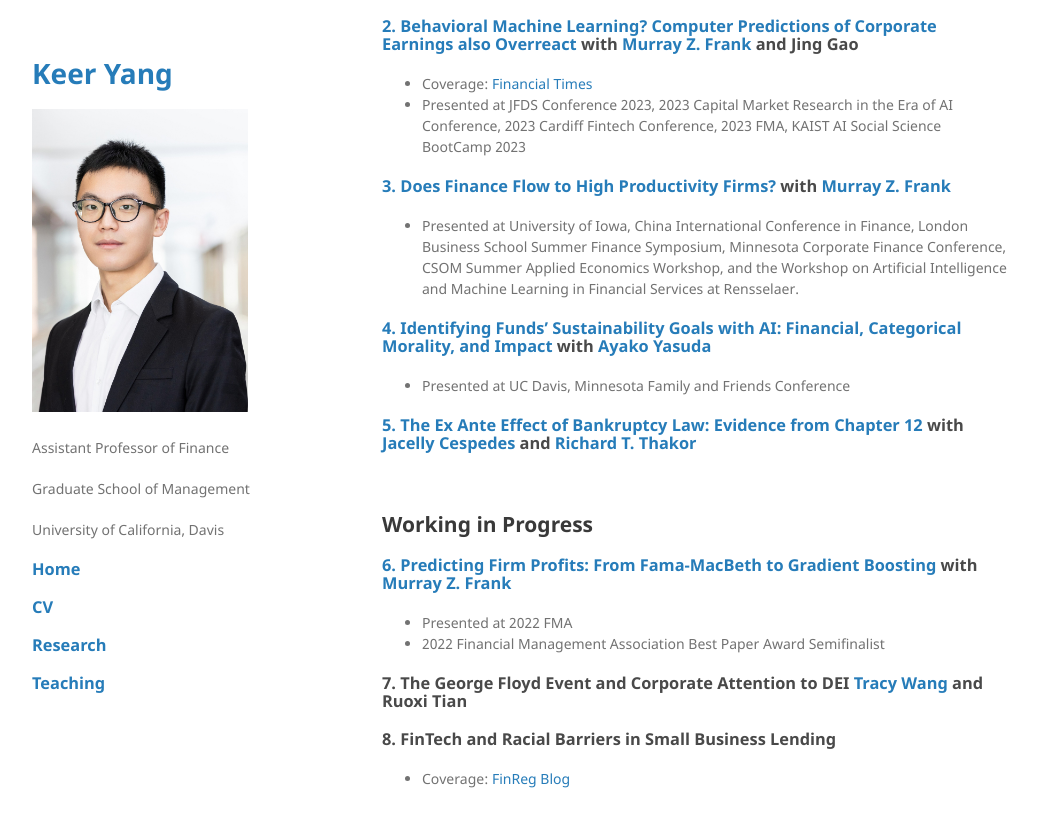
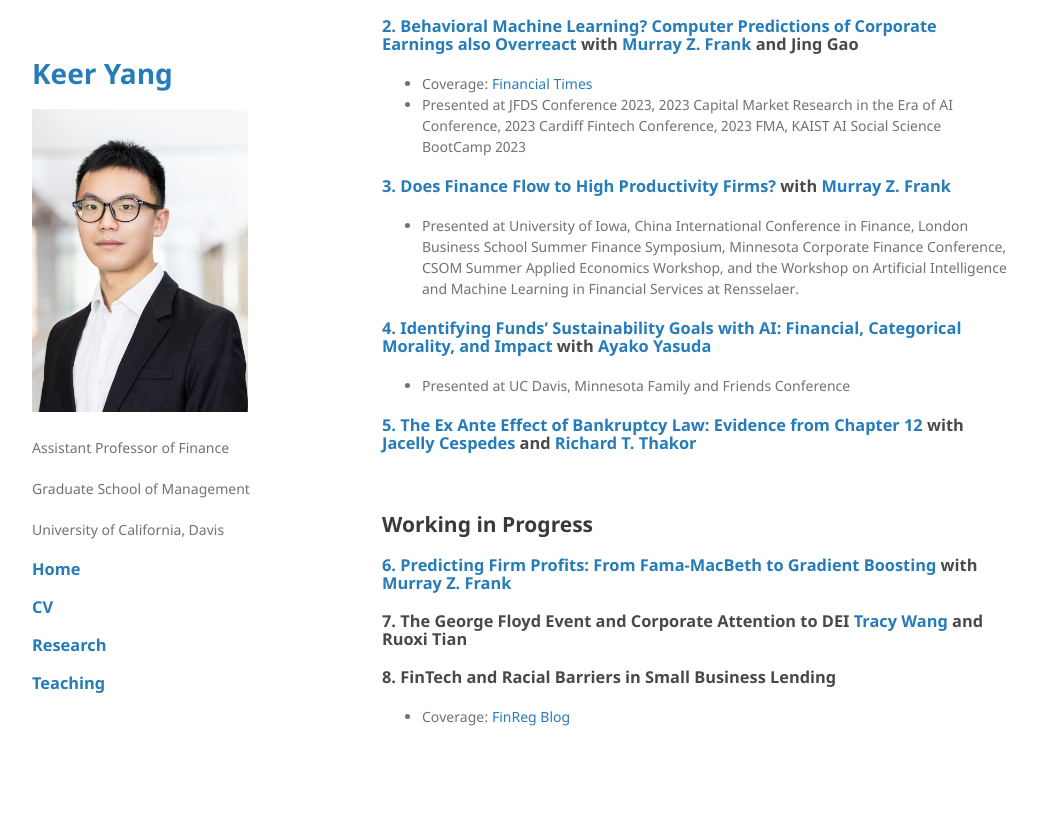
Before and after one commit to keeryang/keeryang.github.io, a Jekyll site: the page built from index.md, in a window 1280 px wide and 900 px high, scrolled down 636 px. Shown: the top 827 px of the window, without its empty margins (118-1155 px from the left). Built offline with Jekyll 4.4.1, drawn with Linux system fonts in a browser that asks for light colours; the repository's description, which GitHub fills in, is left out; our own code applies the rules of GitHub Pages for plain Markdown files.

Commit message:
Update index.md

```diff
--- a/index.md
+++ b/index.md
@@ -44,8 +44,6 @@ Email: <kkeyang@ucdavis.edu>
 ## Working in Progress
 
 ### [6. Predicting Firm Profits: From Fama-MacBeth to Gradient Boosting](https://papers.ssrn.com/sol3/papers.cfm?abstract_id=3919194) with [Murray Z. Frank](https://mzfrank.github.io/myweb/)
-*   Presented at 2022 FMA
-*   2022 Financial Management Association Best Paper Award Semifinalist
 
 ### 7. The George Floyd Event and Corporate Attention to DEI [Tracy Wang](https://tracyyuewang.wordpress.com/) and Ruoxi Tian
 
```
